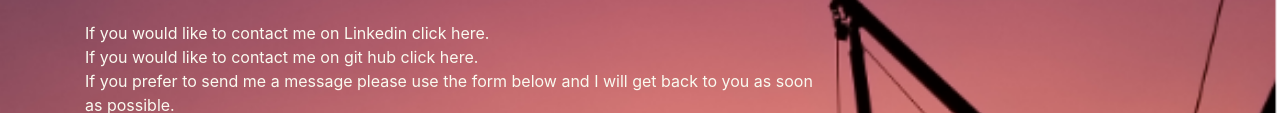
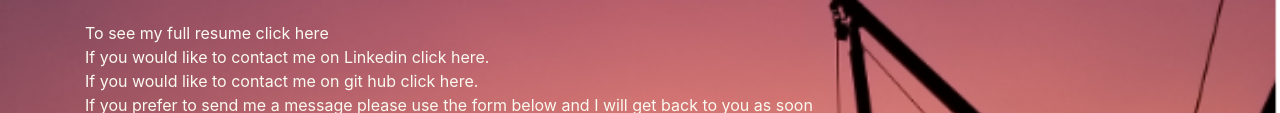
Before and after one commit to binrz00/portfolio, a plain HTML site: page contact.html in a window 1280 px wide. Shown: the part 603-716 px from the top of the page. Drawn offline with nearby package versions, Linux system fonts and the light colour scheme.

Commit message:
made a resume

```diff
--- a/assets/javascript/script.js
+++ b/assets/javascript/script.js
@@ -17,5 +17,4 @@ function myFunction(size) {
     const userEmail = document.getElementById("emailInput").value;
     const userMessage = document.getElementById("messageInput").value;
     alert(`thank you ${userName} for submitting ${userMessage} I will respnd to you at ${userEmail} `);
-
-  })
+  });
--- a/contact.html
+++ b/contact.html
@@ -41,6 +41,7 @@
     <div class="row">
       <div class="col-md-8">
         <p>
+          To see my full resume click <a id="white" href="assets/documents/resume.pdf">here</a><br>
           If you would like to contact me on Linkedin click <a id="white" href="https://www.linkedin.com/in/brian-zauner-5b77a5195/">here.</a><br>
           If you would like to contact me on git hub click <a id="white" href="https://github.com/binrz00">here.</a><br>
           If you prefer to send me a message please use the form below and I will get back to you as soon as possible.
```
Also changed, not shown: 1 other file.
